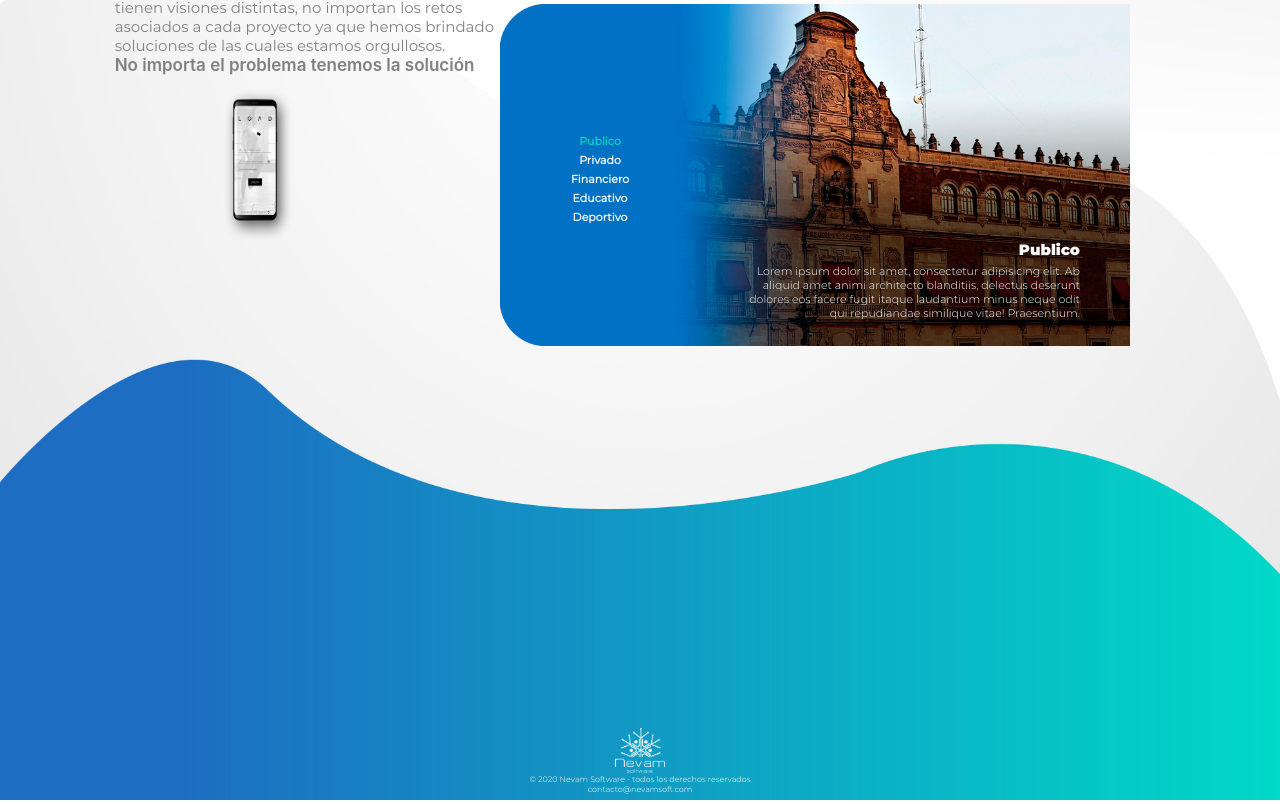
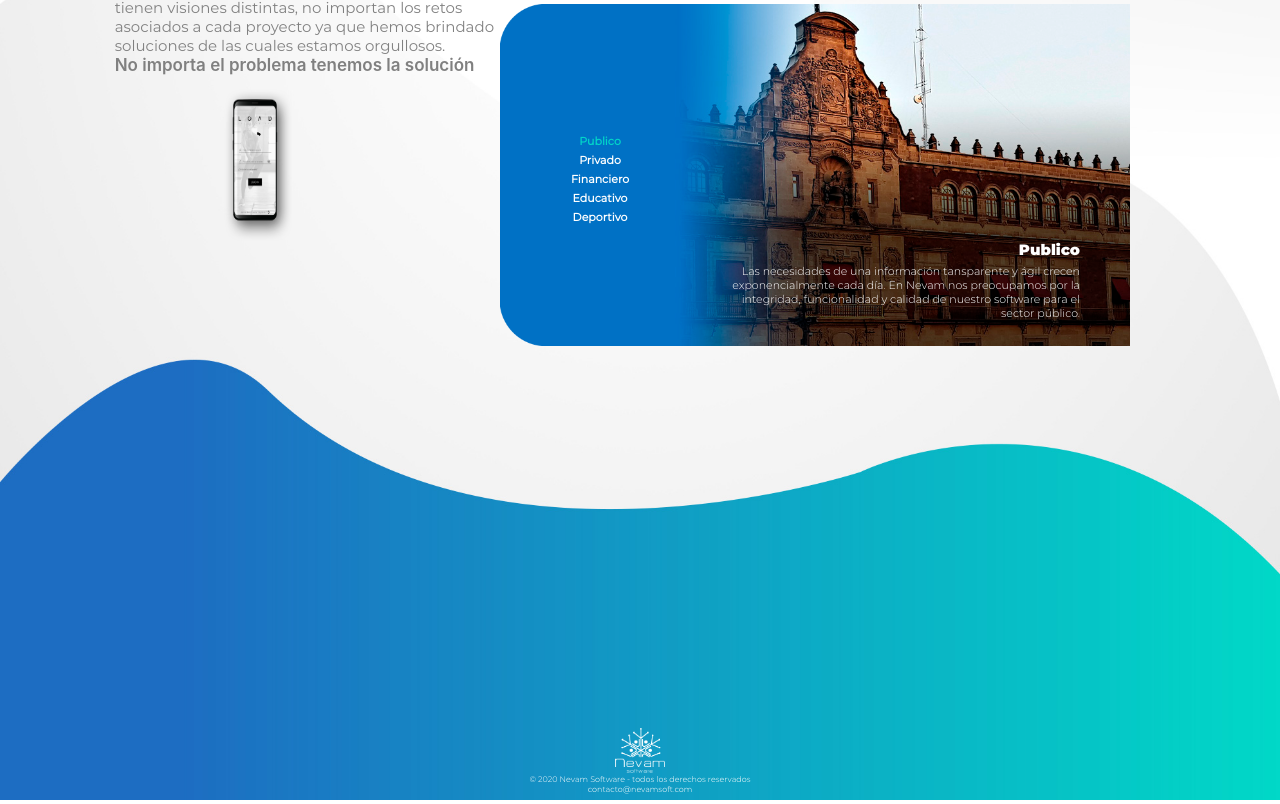
Before and after one commit to DiegoCruz24/nevam, a React (Create React App) app: page / in a window 1280 px wide. Shown: the part 2926-3730 px from the top of the page. Built offline with nearby package versions, Linux system fonts and the light colour scheme.

Commit message:
Modifica textos de sectores.

```diff
--- a/package.json
+++ b/package.json
@@ -1,6 +1,7 @@
 {
   "name": "untitled",
   "version": "0.1.0",
+  "homepage": "http://nevamsoft.com",
   "private": true,
   "dependencies": {
     "@testing-library/jest-dom": "^4.2.4",
@@ -12,7 +13,7 @@
     "react-responsive-carousel": "^3.1.50"
   },
   "scripts": {
-    "start": "react-scripts start",
+    "start": "PORT=4000 react-scripts start",
     "build": "react-scripts build",
     "test": "react-scripts test",
     "eject": "react-scripts eject"
--- a/src/Components/Sectors/Sectors.js
+++ b/src/Components/Sectors/Sectors.js
@@ -18,6 +18,11 @@ export default class Sectors extends React.Component{
         super(props);
         this.state = {
             actualSector: 'publico',
+            publicDesc: 'Las necesidades de una información tansparente y ágil crecen exponencialmente cada día. En Nevam nos preocupamos por la integridad, funcionalidad y calidad de nuestro software para el sector público. ',
+            privateDesc: 'Cada empresa tiene sus propias problemáticas. Nosotros entendemos esas problemáticas, te escuchamos. Por ello ofrecemos un desarrollo robusto, eficiente y a la medida para PYMES y grandes empresas',
+            financialDesc: 'El sector financiero cada vez utiliza nuevas estrategias para la resolución de determinados problemas. En Nevam, estamos a la vanguardia con desarrollos para el sector financiero utilizando los métodos más sofisticados y calificados.',
+            eduDesc:'La educación evoluciona a tal grado que la distancia ya no es un factor para aprender. Nosotros entendemos la importancia del saber y contamos con desarrollos a la medida para el aprendizaje y control de escuelas.',
+            sportDesc: 'Tu cuerpo, tu bienestar, tu salud. La gente de Nevam siempre a favor y por ello focalizamos soluciones para centros deportivos, siempre un paso adelante de la meta.'
         }
     }
 
@@ -92,11 +97,11 @@ export default class Sectors extends React.Component{
                                 </p>
                                 <p className="sectors-wrapper-display-data-text">
                                     {
-                                        this.state.actualSector === 'publico' ? 'Lorem ipsum dolor sit amet, consectetur adipisicing elit. Ab aliquid amet animi architecto blanditiis, delectus deserunt dolores eos facere fugit itaque laudantium minus neque odit qui repudiandae similique vitae! Praesentium.':
-                                            this.state.actualSector === 'privado' ? 'Lorem ipsum dolor sit amet, consectetur adipisicing elit. Ab aliquid amet animi architecto blanditiis, delectus deserunt dolores eos facere fugit itaque laudantium minus neque odit qui repudiandae similique vitae! Praesentium.':
-                                                this.state.actualSector === 'financiero' ? 'Lorem ipsum dolor sit amet, consectetur adipisicing elit. Ab aliquid amet animi architecto blanditiis, delectus deserunt dolores eos facere fugit itaque laudantium minus neque odit qui repudiandae similique vitae! Praesentium.':
-                                                    this.state.actualSector === 'educativo' ? 'Lorem ipsum dolor sit amet, consectetur adipisicing elit. Ab aliquid amet animi architecto blanditiis, delectus deserunt dolores eos facere fugit itaque laudantium minus neque odit qui repudiandae similique vitae! Praesentium.':
-                                                        this.state.actualSector === 'deportivo' ? 'Lorem ipsum dolor sit amet, consectetur adipisicing elit. Ab aliquid amet animi architecto blanditiis, delectus deserunt dolores eos facere fugit itaque laudantium minus neque odit qui repudiandae similique vitae! Praesentium.': ''
+                                        this.state.actualSector === 'publico' ? this.state.publicDesc:
+                                            this.state.actualSector === 'privado' ? this.state.privateDesc:
+                                                this.state.actualSector === 'financiero' ? this.state.financialDesc:
+                                                    this.state.actualSector === 'educativo' ? this.state.eduDesc:
+                                                        this.state.actualSector === 'deportivo' ? this.state.sportDesc: ''
                                     }
                                 </p>
                             </div>
```
